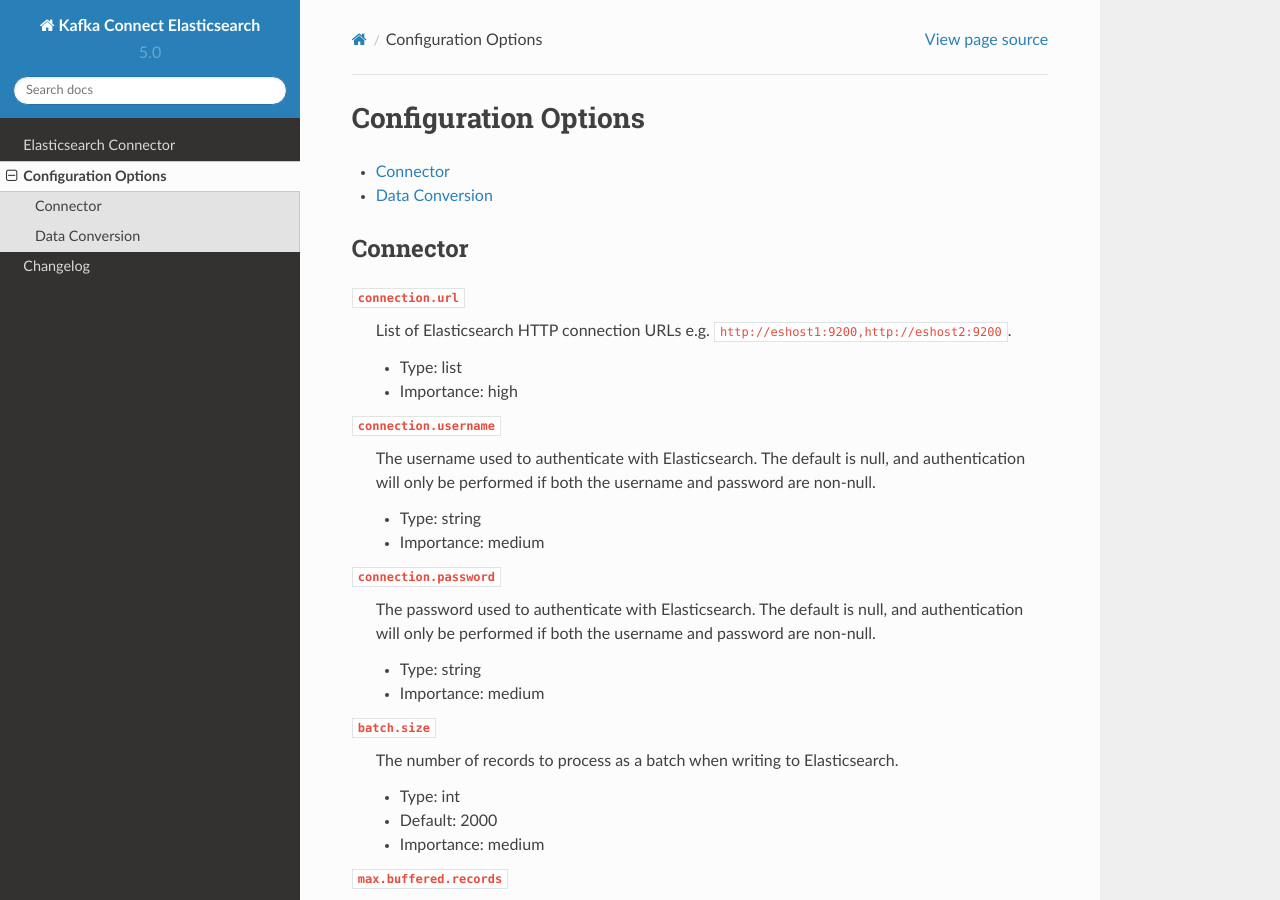
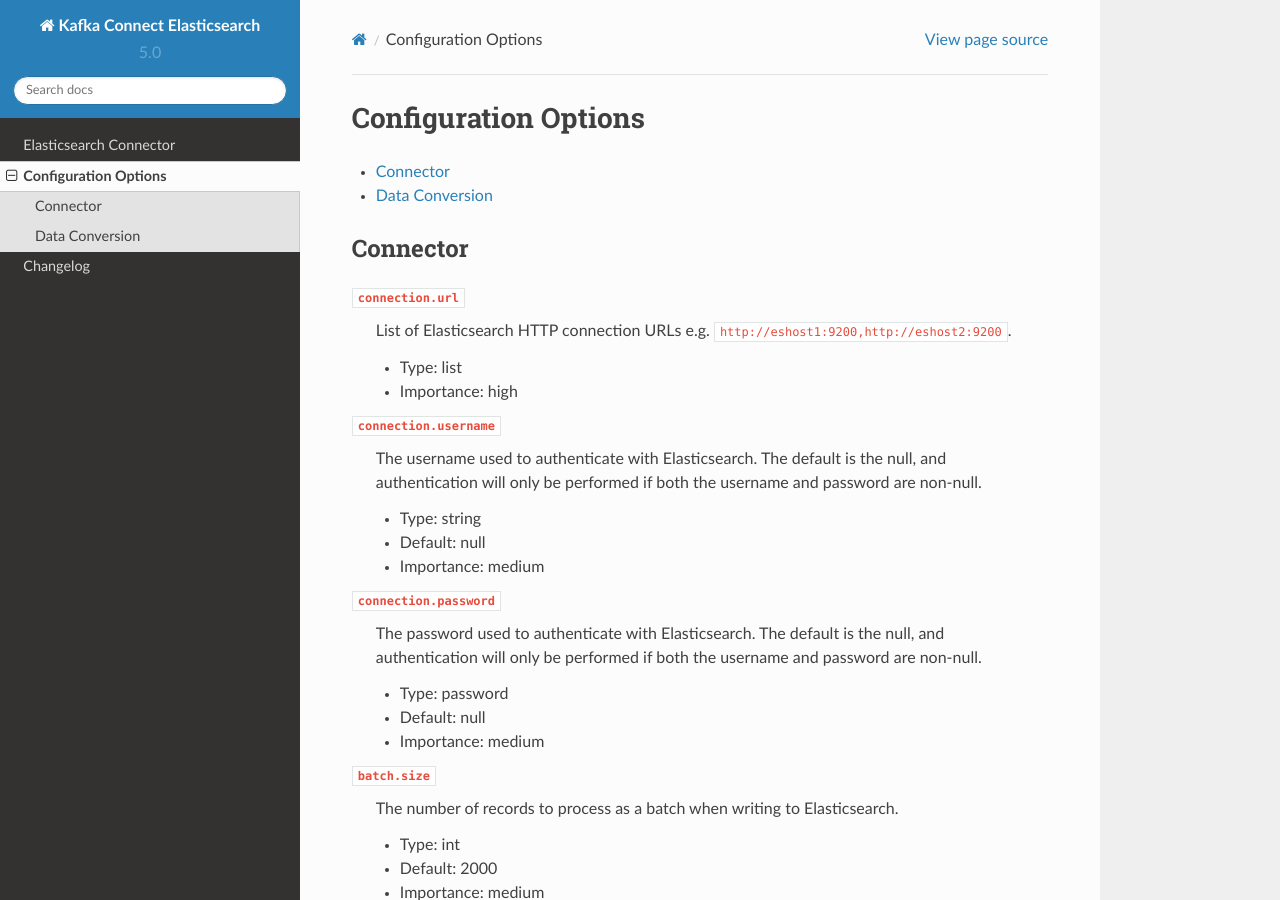
Before and after one commit to confluentinc/kafka-connect-elasticsearch, a Sphinx documentation site: the page built from docs/configuration_options.rst, in a window 1280 px wide and 900 px high. Built offline with Sphinx 7.4.7 and the Read the Docs theme 2.0.0, drawn with Linux system fonts in a browser that asks for light colours.

Commit message:
MINOR: Use correct config type for recently added password field

```diff
--- a/docs/configuration_options.rst
+++ b/docs/configuration_options.rst
@@ -14,15 +14,17 @@
   * Importance: high
 
 ``connection.username``
-  The username used to authenticate with Elasticsearch. The default is null, and authentication will only be performed if both the username and password are non-null.
+  The username used to authenticate with Elasticsearch. The default is the null, and authentication will only be performed if  both the username and password are non-null.
 
   * Type: string
+  * Default: null
   * Importance: medium
 
 ``connection.password``
-  The password used to authenticate with Elasticsearch. The default is null, and authentication will only be performed if both the username and password are non-null.
+  The password used to authenticate with Elasticsearch. The default is the null, and authentication will only be performed if  both the username and password are non-null.
 
-  * Type: string
+  * Type: password
+  * Default: null
   * Importance: medium
 
 ``batch.size``
```
Also changed, not shown: 2 other files.
